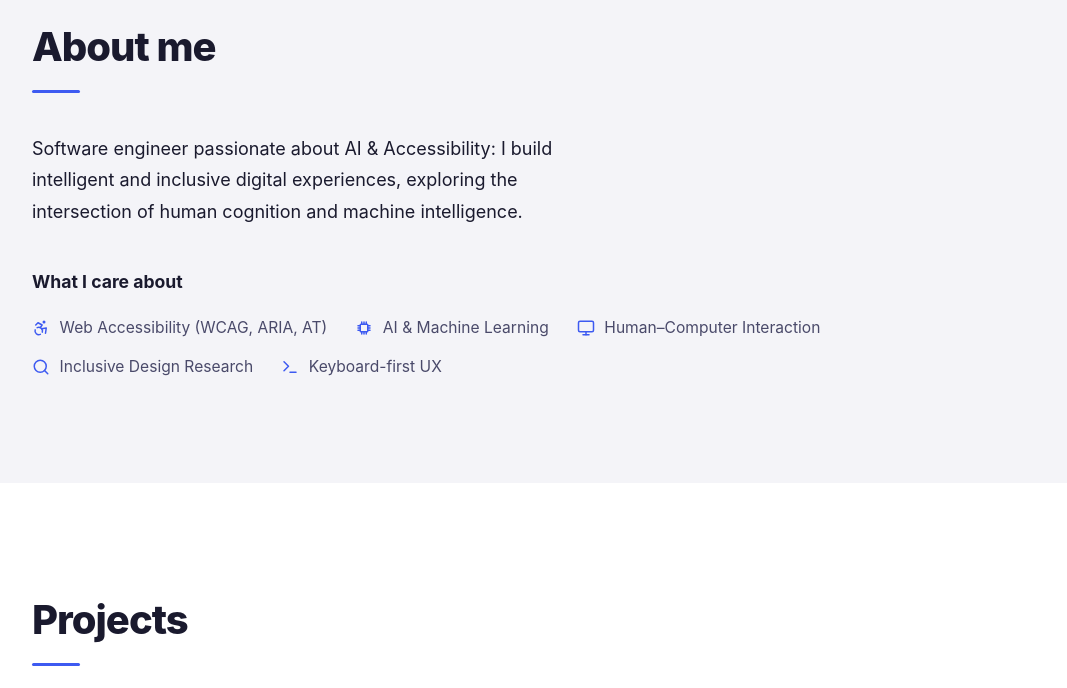
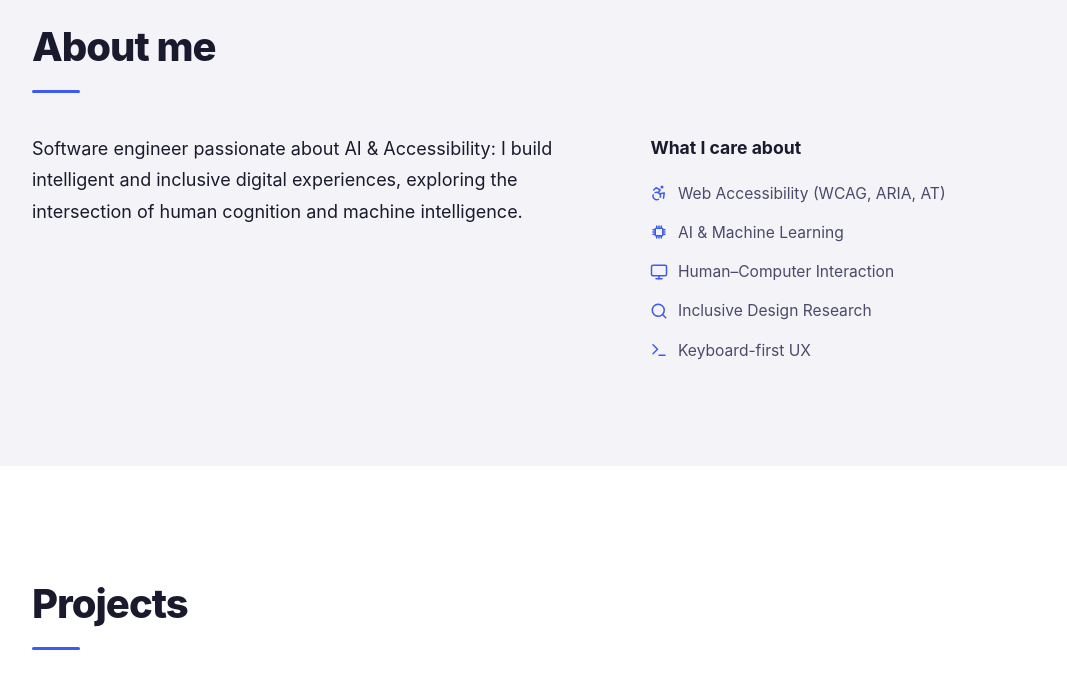
Before and after one commit to rawaha-e/rawaha.io, a plain HTML site: page index.html in a window 1280 px wide. Shown: the part 840-1528 px from the top of the page, without its empty margins (106-1173 px from the left). Drawn offline with Linux system fonts and the light colour scheme.

Commit message:
Put 'What I care about' back in the About side column

```diff
--- a/style.css
+++ b/style.css
@@ -569,9 +569,6 @@ body.dyslexia-font {
   color: var(--color-text);
 }
 
-/* Interests span the full width so the horizontal list has room */
-.about-interests { grid-column: 1 / -1; }
-
 .interest-list {
   list-style: none;
   display: flex;
```
